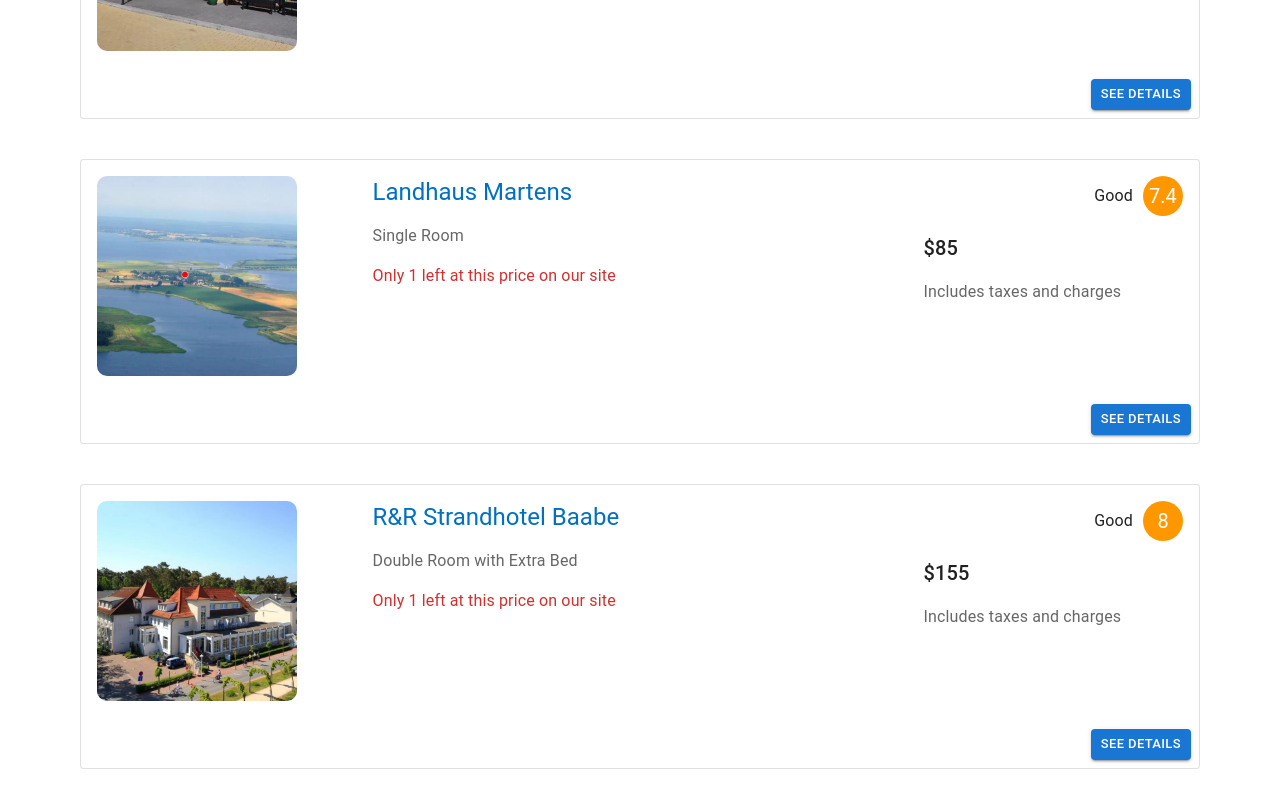
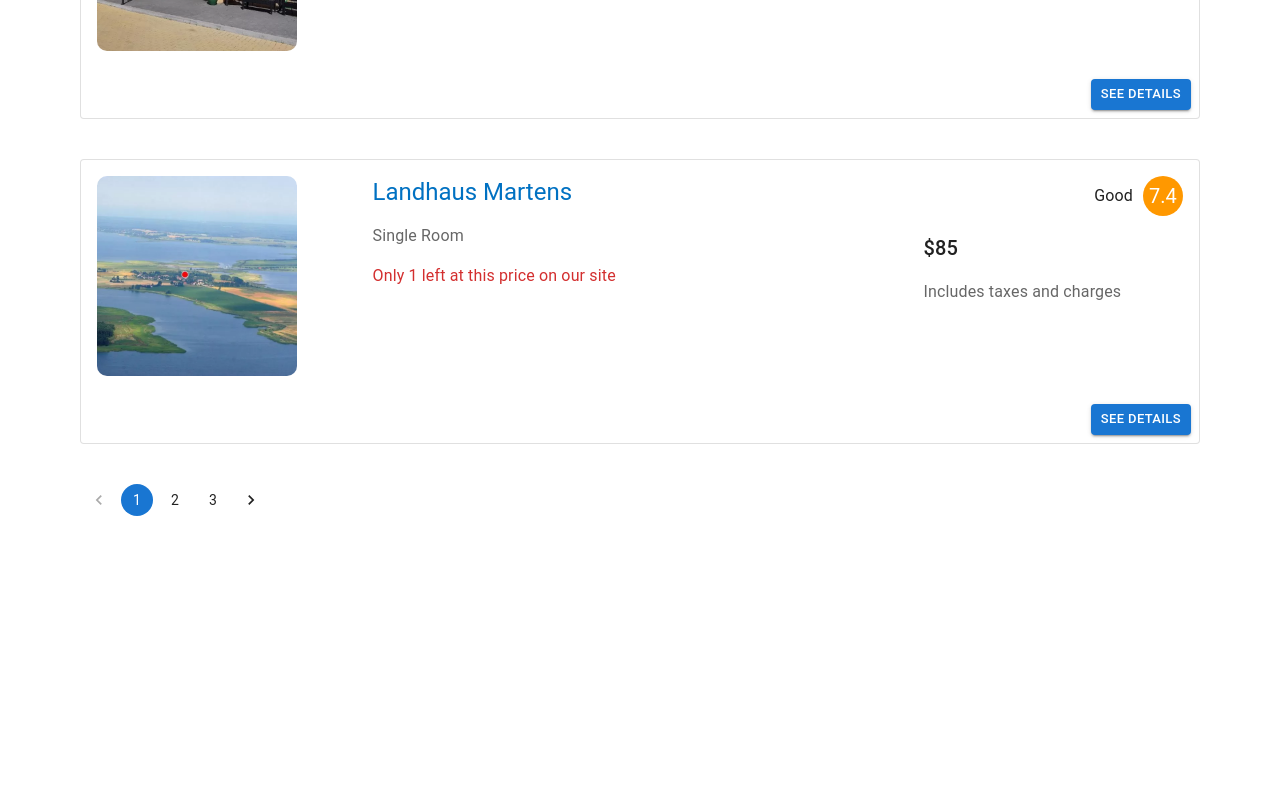
Before and after one commit to ZahraBahmanpour/react-booking, a React (Create React App) app: page /stays in a window 1280 px wide. Shown: the part 1340-2140 px from the top of the page. After the commit the page ends 1872 px from the top, so only its background shows below. Built offline with nearby package versions, Linux system fonts and the light colour scheme.

Commit message:
add pagination component

```diff
--- /dev/null
+++ b/src/components/Pagination/Pagination.js
@@ -0,0 +1,9 @@
+import { Pagination as MuiPagination } from "@mui/material";
+
+const Pagination = ({ count, handleChange }) => {
+  return (
+    <MuiPagination count={count} color="primary" onChange={handleChange} />
+  );
+};
+
+export default Pagination;
--- a/src/components/StaysList.js
+++ b/src/components/StaysList.js
@@ -1,12 +1,24 @@
 import { Box } from "@mui/material";
 import BasicCard from "./Card/Card";
+import Pagination from "../components/Pagination/Pagination";
+import { DEFAULT_PAGE_SIZE } from "../utils/utils";
+import { useState } from "react";
 
 const StaysList = ({ stays }) => {
+  const [page, setPage] = useState(1);
+  const paginatedStays = stays.slice(
+    DEFAULT_PAGE_SIZE * (page - 1),
+    page * DEFAULT_PAGE_SIZE
+  );
   return (
     <Box sx={{ padding: 2, display: "flex", flexDirection: "column", gap: 5 }}>
-      {stays.map((stay) => (
+      {paginatedStays.map((stay) => (
         <BasicCard key={stay.id} {...stay} />
       ))}
+      <Pagination
+        count={Math.ceil(stays.length / DEFAULT_PAGE_SIZE)}
+        handleChange={(e, value) => setPage(value)}
+      />
     </Box>
   );
 };
```
